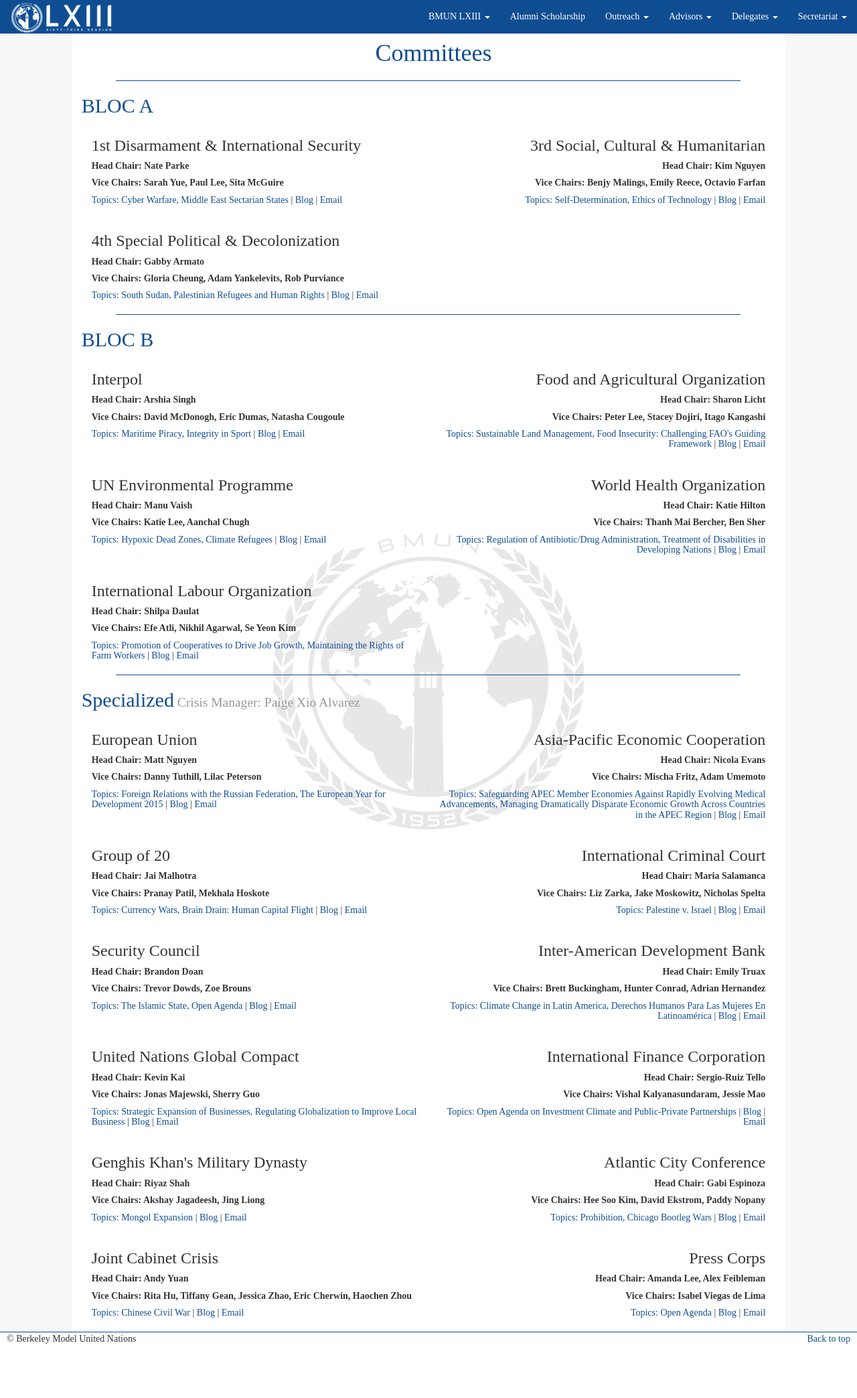
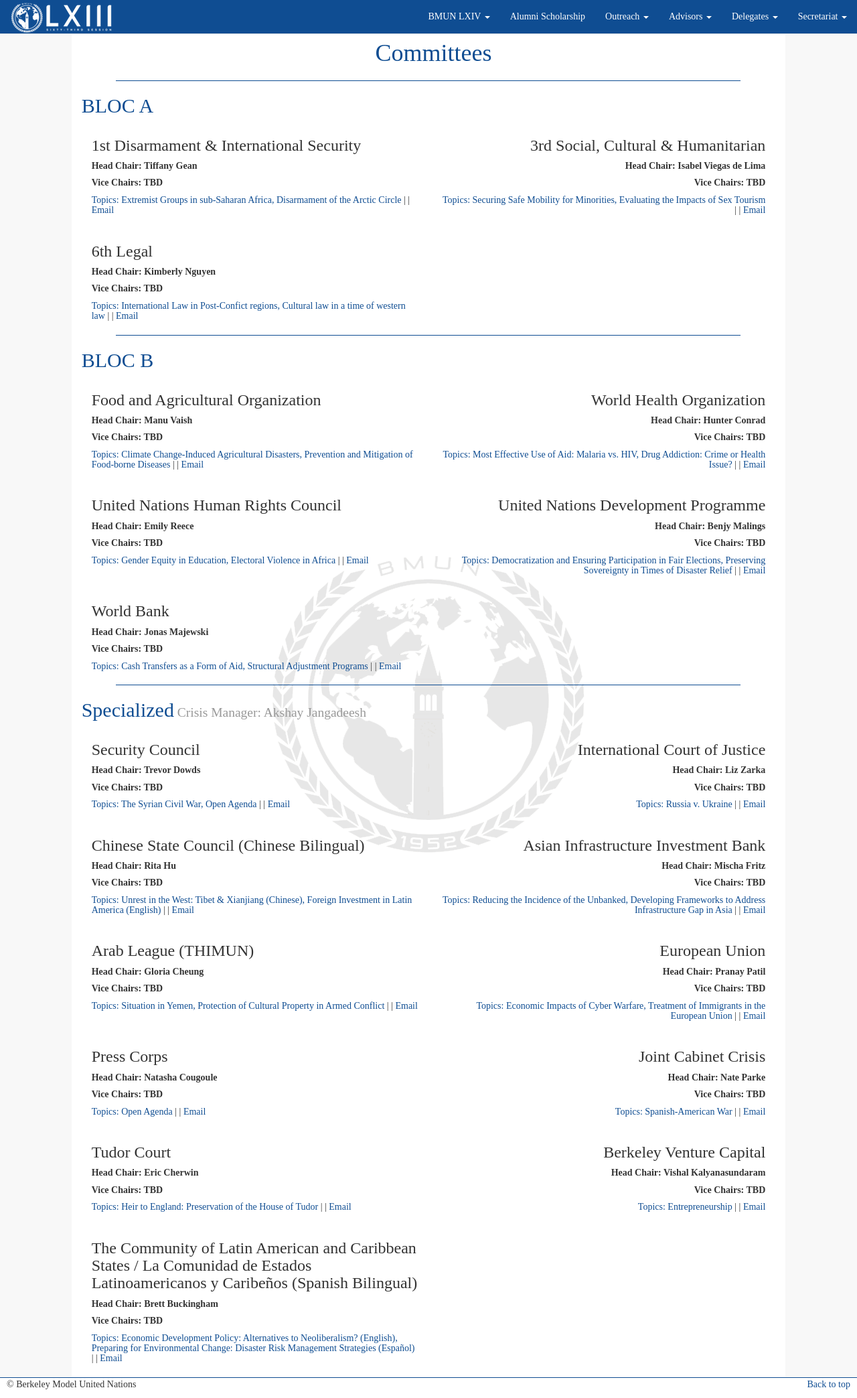
Before and after one commit to nathanielparke/website, a PHP site: page /Committees.php in a window 1280 px wide. Shown: the whole page at 67% size. Before the commit the page ends 2006 px from the top, so only its background shows below. Run offline with PHP 8.4, Linux system fonts and the light colour scheme; some libraries are stand-ins or nearby versions.

Commit message:
Changes made to reflect 64 update

```diff
--- a/Committees.php
+++ b/Committees.php
@@ -6,7 +6,7 @@
 <!-- Marketing Container -->
 <div class="container">
     <div class="col-md-10 col-md-offset-1 content bgimg">
-        <h1 class="content-heading">Committees</h2>
+        <h1 class="content-heading">Committees</h1>
 
             <hr>
             <h2 class="bloc-heading">BLOC A</h2>
@@ -14,23 +14,23 @@
 
             <div class="col-md-6 committee">
                 <h3 class="committee-heading"> 1st Disarmament & International Security</h3>
-                <h5><strong>Head Chair: Nate Parke</strong></h5>
-                <h5><strong>Vice Chairs: Sarah Yue, Paul Lee, Sita McGuire</h5></strong>
-                <h5><a href="img/BMUN63 DISC final.pdf">Topics: Cyber Warfare, Middle East Sectarian States</a> | <a href="http://disc.blogs.bmun.org/">Blog</a> | <a href="mailto:nparke@bmun.org" target="_blank">Email</a></h5>
+                <h5><strong>Head Chair: Tiffany Gean</strong></h5>
+                <h5><strong>Vice Chairs: TBD </h5></strong>
+                <h5><a href="ComingSoon.php">Topics: Extremist Groups in sub-Saharan Africa, Disarmament of the Arctic Circle</a> | <!-- <a href="http://disc.blogs.bmun.org/">Blog</a> -->| <a href="mailto:chief@bmun.org" target="_blank">Email</a></h5>
             </div>
 
             <div class="col-md-6 committee" style="text-align:right">
                 <h3 class="committee-heading"> 3rd Social, Cultural & Humanitarian</h3>
-                <h5><strong>Head Chair: Kim Nguyen</strong></h5>
-                <h5><strong>Vice Chairs: Benjy Malings, Emily Reece, Octavio Farfan</h5></strong>
-                <h5><a href="img/BMUN63 SOCHUM final.pdf">Topics: Self-Determination, Ethics of Technology</a> | <a href="http://sochum.blogs.bmun.org/">Blog</a> | <a href="mailto:knguyen@bmun.org" target="_blank">Email</a></h5>
+                <h5><strong>Head Chair: Isabel Viegas de Lima</strong></h5>
+                <h5><strong>Vice Chairs: TBD </h5></strong>
+                <h5><a href="ComingSoon.php">Topics: Securing Safe Mobility for Minorities, Evaluating the Impacts of Sex Tourism</a> | <!-- <a href="http://sochum.blogs.bmun.org/">Blog</a>--> | <a href="mailto:research@bmun.org" target="_blank">Email</a></h5>
             </div>
 
             <div class="col-md-6 committee" style="text-align:left">
-                <h3 class="committee-heading"> 4th Special Political & Decolonization</h3>
-                <h5><strong>Head Chair: Gabby Armato</strong></h5>
-                <h5><strong>Vice Chairs: Gloria Cheung, Adam Yankelevits, Rob Purviance</h5></strong>
-                <h5><a href="img/BMUN63 SPD final.pdf">Topics: South Sudan, Palestinian Refugees and Human Rights</a> | <a href="http://spd.blogs.bmun.org/">Blog</a> | <a href="mailto:garmato@bmun.org" target="_blank">Email</a></h5>
+                <h3 class="committee-heading"> 6th Legal</h3>
+                <h5><strong>Head Chair: Kimberly Nguyen</strong></h5>
+                <h5><strong>Vice Chairs: TBD </h5></strong>
+                <h5><a href="ComingSoon.php">Topics: International Law in Post-Confict regions, Cultural law in a time of western law</a> | <!-- <a href="http://spd.blogs.bmun.org/">Blog</a>--> | <a href="mailto:knguyen@bmun.org" target="_blank">Email</a></h5>
             </div>
 
             <hr>
@@ -38,126 +38,119 @@
             <h2 class="bloc-heading">BLOC B</h2>
 
             <div class="col-md-6 committee">
-                <h3 class="committee-heading"> Interpol</h3>
-                <h5><strong>Head Chair: Arshia Singh</strong></h5>
-                <h5><strong>Vice Chairs: David McDonogh, Eric Dumas, Natasha Cougoule</h5></strong>
-                <h5><a href="img/BMUN63 ICPO final.pdf">Topics: Maritime Piracy, Integrity in Sport</a> | <a href="http://icpo.blogs.bmun.org/">Blog</a> | <a href="mailto:asingh@bmun.org" target="_blank">Email</a></h5>
-            </div>
-
-            <div class="col-md-6 committee" style="text-align:right">
                 <h3 class="committee-heading"> Food and Agricultural Organization</h3>
-                <h5><strong>Head Chair: Sharon Licht</strong></h5>
-                <h5><strong>Vice Chairs: Peter Lee, Stacey Dojiri, Itago Kangashi</h5></strong>
-                <h5><a href="img/BMUN63 FAO final.pdf">Topics: Sustainable Land Management, Food Insecurity: Challenging FAO's Guiding Framework</a> | <a href="http://fao.blogs.bmun.org/">Blog</a> | <a href="mailto:slicht@bmun.org" target="_blank">Email</a></h5>
-            </div>
-
-            <div class="col-md-6 committee">
-                <h3 class="committee-heading"> UN Environmental Programme</h3>
                 <h5><strong>Head Chair: Manu Vaish</strong></h5>
-                <h5><strong>Vice Chairs: Katie Lee, Aanchal Chugh</h5></strong>
-                <h5><a href="img/BMUN63 UNEP final.pdf">Topics: Hypoxic Dead Zones, Climate Refugees</a> | <a href="http://unep.blogs.bmun.org/">Blog</a> | <a href="mailto:mvaish@bmun.org" target="_blank">Email</a></h5>
+                <h5><strong>Vice Chairs: TBD</h5></strong>
+                <h5><a href="ComingSoon.php">Topics: Climate Change-Induced Agricultural Disasters, Prevention and Mitigation of Food-borne Diseases</a> | <!-- <a href="http://icpo.blogs.bmun.org/">Blog</a>--> | <a href="mailto:mvaish@bmun.org" target="_blank">Email</a></h5>
             </div>
 
             <div class="col-md-6 committee" style="text-align:right">
                 <h3 class="committee-heading"> World Health Organization</h3>
-                <h5><strong>Head Chair: Katie Hilton</strong></h5>
-                <h5><strong>Vice Chairs: Thanh Mai Bercher, Ben Sher</h5></strong>
-                <h5><a href="img/BMUN63 WHO final.pdf">Topics: Regulation of Antibiotic/Drug Administration, Treatment of Disabilities in Developing Nations</a> | <a href="http://who.blogs.bmun.org/">Blog</a> | <a href="mailto:khilton@bmun.org" target="_blank">Email</a></h5>
+                <h5><strong>Head Chair: Hunter Conrad</strong></h5>
+                <h5><strong>Vice Chairs: TBD</h5></strong>
+                <h5><a href="ComingSoon.php">Topics: Most Effective Use of Aid: Malaria vs. HIV, Drug Addiction: Crime or Health Issue?</a> | <!-- <a href="http://fao.blogs.bmun.org/">Blog</a>--> | <a href="mailto:hconrad@bmun.org" target="_blank">Email</a></h5>
             </div>
 
             <div class="col-md-6 committee">
-                <h3 class="committee-heading"> International Labour Organization</h3>
-                <h5><strong>Head Chair: Shilpa Daulat</strong></h5>
-                <h5><strong>Vice Chairs: Efe Atli, Nikhil Agarwal, Se Yeon Kim</h5></strong>
-                <h5><a href="img/BMUN63 ILO final.pdf">Topics: Promotion of Cooperatives to Drive Job Growth, Maintaining the Rights of Farm Workers</a> | <a href="http://ilo.blogs.bmun.org/">Blog</a> | <a href="mailto:sdaulat@bmun.org" target="_blank">Email</a></h5>
+                <h3 class="committee-heading"> United Nations Human Rights Council</h3>
+                <h5><strong>Head Chair: Emily Reece</strong></h5>
+                <h5><strong>Vice Chairs: TBD</h5></strong>
+                <h5><a href="ComingSoon.php">Topics: Gender Equity in Education, Electoral Violence in Africa</a> | <!-- <a href="http://unep.blogs.bmun.org/">Blog</a>--> | <a href="mailto:ereece@bmun.org" target="_blank">Email</a></h5>
+            </div>
+
+            <div class="col-md-6 committee" style="text-align:right">
+                <h3 class="committee-heading"> United Nations Development Programme</h3>
+                <h5><strong>Head Chair: Benjy Malings</strong></h5>
+                <h5><strong>Vice Chairs: TBD</h5></strong>
+                <h5><a href="ComingSoon.php">Topics: Democratization and Ensuring Participation in Fair Elections, Preserving Sovereignty in Times of Disaster Relief</a> | <!-- <a href="http://who.blogs.bmun.org/">Blog</a>--> | <a href="mailto:outreach@bmun.org" target="_blank">Email</a></h5>
+            </div>
+
+            <div class="col-md-6 committee">
+                <h3 class="committee-heading"> World Bank</h3>
+                <h5><strong>Head Chair: Jonas Majewski</strong></h5>
+                <h5><strong>Vice Chairs: TBD</h5></strong>
+                <h5><a href="ComingSoon.php">Topics: Cash Transfers as a Form of Aid, Structural Adjustment Programs</a> | <!-- <a href="http://ilo.blogs.bmun.org/">Blog</a>--> | <a href="mailto:jmajewski@bmun.org" target="_blank">Email</a></h5>
             </div>
 
             <hr>
 
-            <h2 class="bloc-heading">Specialized<small> Crisis Manager: Paige Xio Alvarez</small></h2>
+            <h2 class="bloc-heading">Specialized<small> Crisis Manager: Akshay Jangadeesh</small></h2>
 
             <div class="col-md-6 committee">
-                <h3 class="committee-heading"> European Union</h3>
-                <h5><strong>Head Chair: Matt Nguyen</strong></h5>
-                <h5><strong>Vice Chairs: Danny Tuthill, Lilac Peterson</h5></strong>
-                <h5><a href="img/BMUN63 EU final.pdf">Topics: Foreign Relations with the Russian Federation, The European Year for Development 2015</a> | <a href="http://eu.blogs.bmun.org/">Blog</a> | <a href="mailto:mnguyen@bmun.org" target="_blank">Email</a></h5>
+                <h3 class="committee-heading"> Security Council</h3>
+                <h5><strong>Head Chair: Trevor Dowds</strong></h5>
+                <h5><strong>Vice Chairs: TBD</h5></strong>
+                <h5><a href="ComingSoon.php">Topics: The Syrian Civil War, Open Agenda</a> | <!-- <a href="http://eu.blogs.bmun.org/">Blog</a>--> | <a href="mailto:tdowds@bmun.org" target="_blank">Email</a></h5>
             </div>
 
              <div class="col-md-6 committee" style="text-align:right">
-                <h3 class="committee-heading"> Asia-Pacific Economic Cooperation</h3>
-                <h5><strong>Head Chair: Nicola Evans</strong></h5>
-                <h5><strong>Vice Chairs: Mischa Fritz, Adam Umemoto</h5></strong>
-                <h5><a href="img/BMUN63 APEC final.pdf">Topics: Safeguarding APEC Member Economies Against Rapidly Evolving Medical Advancements, Managing Dramatically Disparate Economic Growth Across Countries in the APEC Region </a> | <a href="http://apec.blogs.bmun.org/">Blog</a> | <a href="mailto:nevans@bmun.org" target="_blank">Email</a></h5>
+                <h3 class="committee-heading"> International Court of Justice</h3>
+                <h5><strong>Head Chair: Liz Zarka</strong></h5>
+                <h5><strong>Vice Chairs: TBD</h5></strong>
+                <h5><a href="ComingSoon.php">Topics: Russia v. Ukraine</a> | <!--<a href="http://idb.blogs.bmun.org/">Blog</a> --> | <a href="mailto:lzarka@bmun.org" target="_blank">Email</a></h5>
             </div>
 
             <div class="col-md-6 committee">
-                <h3 class="committee-heading"> Group of 20</h3>
-                <h5><strong>Head Chair: Jai Malhotra</strong></h5>
-                <h5><strong>Vice Chairs: Pranay Patil, Mekhala Hoskote</h5></strong>
-                <h5><a href="img/BMUN63 G20 final.pdf">Topics: Currency Wars, Brain Drain: Human Capital Flight</a> | <a href="http://g20.blogs.bmun.org/">Blog</a> | <a href="mailto:jmalhotra@bmun.org" target="_blank">Email</a></h5>
+                <h3 class="committee-heading"> Chinese State Council (Chinese Bilingual)</h3>
+                <h5><strong>Head Chair: Rita Hu</strong></h5>
+                <h5><strong>Vice Chairs: TBD</h5></strong>
+                <h5><a href="ComingSoon.php">Topics: Unrest in the West: Tibet & Xianjiang (Chinese), Foreign Investment in Latin America (English)</a> | <!-- <a href="http://g20.blogs.bmun.org/">Blog</a>--> | <a href="mailto:info@bmun.org" target="_blank">Email</a></h5>
             </div>
 
             <div class="col-md-6 committee" style="text-align:right">
-                <h3 class="committee-heading"> International Criminal Court</h3>
-                <h5><strong>Head Chair: Maria Salamanca</strong></h5>
-                <h5><strong>Vice Chairs: Liz Zarka, Jake Moskowitz, Nicholas Spelta</h5></strong>
-                <h5><a href="img/BMUN63 ICC final.pdf">Topics: Palestine v. Israel</a> | <a href="http://icc.blogs.bmun.org/">Blog</a> | <a href="mailto:msalamanca@bmun.org" target="_blank">Email</a></h5>
+                <h3 class="committee-heading"> Asian Infrastructure Investment Bank</h3>
+                <h5><strong>Head Chair: Mischa Fritz</strong></h5>
+                <h5><strong>Vice Chairs: TBD</h5></strong>
+                <h5><a href="ComingSoon.php">Topics: Reducing the Incidence of the Unbanked, Developing Frameworks to Address Infrastructure Gap in Asia</a> | <!-- <a href="http://icc.blogs.bmun.org/">Blog</a>--> | <a href="mailto:treasurer@bmun.org" target="_blank">Email</a></h5>
             </div>
 
             <div class="col-md-6 committee" >
-                <h3 class="committee-heading"> Security Council</h3>
-                <h5><strong>Head Chair: Brandon Doan</strong></h5>
-                <h5><strong>Vice Chairs: Trevor Dowds, Zoe Brouns</h5></strong>
-                <h5><a href="img/BMUN63 SC final.pdf">Topics: The Islamic State, Open Agenda</a> | <a href="http://sc.blogs.bmun.org/">Blog</a> | <a href="mailto:bdoan@bmun.org" target="_blank">Email</a></h5>
+                <h3 class="committee-heading"> Arab League (THIMUN)</h3>
+                <h5><strong>Head Chair: Gloria Cheung</strong></h5>
+                <h5><strong>Vice Chairs: TBD</h5></strong>
+                <h5><a href="ComingSoon.php">Topics: Situation in Yemen, Protection of Cultural Property in Armed Conflict</a> | <!-- <a href="http://sc.blogs.bmun.org/">Blog</a>--> | <a href="mailto:gcheung@bmun.org" target="_blank">Email</a></h5>
             </div>
 
             <div class="col-md-6 committee" style="text-align:right">
-                <h3 class="committee-heading"> Inter-American Development Bank</h3>
-                <h5><strong>Head Chair: Emily Truax</strong></h5>
-                <h5><strong>Vice Chairs: Brett Buckingham, Hunter Conrad, Adrian Hernandez</h5></strong>
-                <h5><a href="img/BMUN63 IDB final.pdf">Topics: Climate Change in Latin America, Derechos Humanos Para Las Mujeres En Latinoamérica</a> | <a href="http://idb.blogs.bmun.org/">Blog</a> | <a href="mailto:etruax@bmun.org" target="_blank">Email</a></h5>
+                <h3 class="committee-heading"> European Union</h3>
+                <h5><strong>Head Chair: Pranay Patil</strong></h5>
+                <h5><strong>Vice Chairs: TBD</h5></strong>
+                <h5><a href="ComingSoon.php">Topics: Economic Impacts of Cyber Warfare, Treatment of Immigrants in the European Union</a> | <!-- <a href="http://ifc.blogs.bmun.org/">Blog</a> --> | <a href="mailto:ppatil@bmun.org" target="_blank">Email</a></h5>
+            </div>
+
+            <div class="col-md-6 committee" >
+                <h3 class="committee-heading"> Press Corps</h3>
+                <h5><strong>Head Chair: Natasha Cougoule</strong></h5>
+                <h5><strong>Vice Chairs: TBD</h5></strong>
+                <h5><a href="ComingSoon.php">Topics: Open Agenda</a> | <!-- <a href="http://khan.blogs.bmun.org/">Blog</a> --> | <a href="mailto:ncougoule@bmun.org" target="_blank">Email</a></h5>
+            </div>
+
+            <div class="col-md-6 committee" style="text-align:right">
+                <h3 class="committee-heading"> Joint Cabinet Crisis</h3>
+                <h5><strong>Head Chair: Nate Parke</strong></h5>
+                <h5><strong>Vice Chairs: TBD</h5></strong>
+                <h5><a href="ComingSoon.php">Topics: Spanish-American War</a> | <!-- <a href="http://jcc.blogs.bmun.org/">Blog</a>--> | <a href="mailto:tech@bmun.org" target="_blank">Email</a></h5>
             </div>
 
             <div class="col-md-6 committee">
-                <h3 class="committee-heading"> United Nations Global Compact</h3>
-                <h5><strong>Head Chair: Kevin Kai</strong></h5>
-                <h5><strong>Vice Chairs: Jonas Majewski, Sherry Guo</h5></strong>
-                <h5><a href="img/BMUN63 UNGC final.pdf">Topics: Strategic Expansion of Businesses, Regulating Globalization to Improve Local Business</a> | <a href="http://ungc.blogs.bmun.org/">Blog</a> | <a href="mailto:research@bmun.org" target="_blank">Email</a></h5>
+                <h3 class="committee-heading"> Tudor Court</h3>
+                <h5><strong>Head Chair: Eric Cherwin</strong></h5>
+                <h5><strong>Vice Chairs: TBD</h5></strong>
+                <h5><a href="ComingSoon.php">Topics: Heir to England: Preservation of the House of Tudor</a> | <!--<a href="http://press.blogs.bmun.org/">Blog</a>--> | <a href="mailto:echerwin@bmun.org" target="_blank">Email</a></h5>
             </div>
 
             <div class="col-md-6 committee" style="text-align:right">
-                <h3 class="committee-heading"> International Finance Corporation</h3>
-                <h5><strong>Head Chair: Sergio-Ruiz Tello</strong></h5>
-                <h5><strong>Vice Chairs: Vishal Kalyanasundaram, Jessie Mao</h5></strong>
-                <h5><a href="img/BMUN63 IFC final.pdf">Topics: Open Agenda on Investment Climate and Public-Private Partnerships</a> | <a href="http://ifc.blogs.bmun.org/">Blog</a> | <a href="mailto:sruiztello@bmun.org" target="_blank">Email</a></h5>
+                <h3 class="committee-heading"> Berkeley Venture Capital</h3>
+                <h5><strong>Head Chair: Vishal Kalyanasundaram</strong></h5>
+                <h5><strong>Vice Chairs: TBD</h5></strong>
+                <h5><a href="ComingSoon.php">Topics: Entrepreneurship</a> | <!-- <a href="http://press.blogs.bmun.org/">Blog</a>--> | <a href="mailto:vkal@bmun.org" target="_blank">Email</a></h5>
             </div>
 
             <div class="col-md-6 committee">
-                <h3 class="committee-heading"> Genghis Khan's Military Dynasty</h3>
-                <h5><strong>Head Chair: Riyaz Shah</strong></h5>
-                <h5><strong>Vice Chairs: Akshay Jagadeesh, Jing Liong</h5></strong>
-                <h5><a href="img/BMUN63 KHAN final.pdf">Topics: Mongol Expansion</a> | <a href="http://khan.blogs.bmun.org/">Blog</a> | <a href="mailto:chief@bmun.org" target="_blank">Email</a></h5>
-            </div>
-
-            <div class="col-md-6 committee" style="text-align:right">
-                <h3 class="committee-heading"> Atlantic City Conference</h3>
-                <h5><strong>Head Chair: Gabi Espinoza</strong></h5>
-                <h5><strong>Vice Chairs: Hee Soo Kim, David Ekstrom, Paddy Nopany</h5></strong>
-                <h5><a href="img/BMUN63 ACC final.pdf">Topics: Prohibition, Chicago Bootleg Wars</a> | <a href="http://acc.blogs.bmun.org/">Blog</a> | <a href="mailto:outreach@bmun.org" target="_blank">Email</a></h5>
-            </div>
-
-            <div class="col-md-6 committee">
-                <h3 class="committee-heading"> Joint Cabinet Crisis</h3>
-                <h5><strong>Head Chair: Andy Yuan</strong></h5>
-                <h5><strong>Vice Chairs: Rita Hu, Tiffany Gean, Jessica Zhao, Eric Cherwin, Haochen Zhou</h5></strong>
-                <h5><a href="img/BMUN63 JCC final.pdf">Topics: Chinese Civil War</a> | <a href="http://jcc.blogs.bmun.org/">Blog</a> | <a href="mailto:ayuan@bmun.org" target="_blank">Email</a></h5>
-            </div>
-
-            <div class="col-md-6 committee" style="text-align:right">
-                <h3 class="committee-heading"> Press Corps</h3>
-                <h5><strong>Head Chair: Amanda Lee, Alex Feibleman</strong></h5>
-                <h5><strong>Vice Chairs: Isabel Viegas de Lima</h5></strong>
-                <h5><a href="img/BMUN63 PRESS final.pdf">Topics: Open Agenda</a> | <a href="http://press.blogs.bmun.org/">Blog</a> | <a href="mailto:alee@bmun.org" target="_blank">Email</a></h5>
+                <h3 class="committee-heading"> The Community of Latin American and Caribbean States / La Comunidad de Estados Latinoamericanos y Caribeños (Spanish Bilingual)</h3>
+                <h5><strong>Head Chair: Brett Buckingham</strong></h5>
+                <h5><strong>Vice Chairs: TBD</h5></strong>
+                <h5><a href="ComingSoon.php">Topics: Economic Development Policy: Alternatives to Neoliberalism? (English), Preparing for Environmental Change:  Disaster Risk Management Strategies (Español) </a> | <!-- <a href="http://apec.blogs.bmun.org/">Blog</a>--> | <a href="mailto:ops@bmun.org" target="_blank">Email</a></h5>
             </div>
 
     </div>
--- a/html/navbar.html
+++ b/html/navbar.html
@@ -16,18 +16,18 @@
 
                 <li class="dropdown">
                     <a href="#" class="dropdown-toggle" data-toggle="dropdown">
-                        BMUN LXIII <span class="caret"></span>
+                        BMUN LXIV <span class="caret"></span>
                     </a>
                     <ul class="dropdown-menu">
-                        <li><a href="SG_Letter.php">SG Welcome</a></li>
-                        <li><a href="BMUN_Recap.php">BMUN LXII Recap</a></li>
+                        <li><a href="ComingSoon.php">SG Welcome</a></li>
+                        <li><a href="BMUN_Recap.php">BMUN LXIII Recap</a></li>
                         <li><a href="Conference_Cause.php">Conference Cause</a></li>
                         <li><a href="Committees.php">Committees</a></li>
                     </ul>
                 </li>
 
                 <li class="active">
-                    <a href="Scholarship.php">
+                    <a href="ComingSoon.php">
                         Alumni Scholarship
                     </a>
                 </li>
@@ -39,7 +39,7 @@
                     <ul class="dropdown-menu">
                         <li><a href="Outreach_Letter.php">Outreach Welcome</a></li>
                         <li><a href="Outreach_Session.php">Outreach Sessions</a></li>
-                        <li><a href="Delegate_Workshop.php">Delegate Workshop</a></li>
+                        <li><a href="ComingSoon.php">Delegate Workshop</a></li>
                         <!-- <li><a href="Coming_Soon.php">DW Registration</a></li> -->
                     </ul>
                 </li>
@@ -51,11 +51,9 @@
                     <ul class="dropdown-menu">
                         <li><a href="http://www.huxley.bmun.org">Registration</a></li>
                         <li><a href="Advisor_FAQs.php">Advisor FAQs</a></li>
-                        <li><a href="Timeline.php">Timeline</a></li>
-                        <li><a href="Mailings.php">Mailings</a></li>
+                        <li><a href="ComingSoon.php">Timeline</a></li>
+                        <li><a href="ComingSoon.php">Mailings</a></li>
                         <li><a href="img/Advisor_Guide.pdf">Advisor Guide</a></li>
-                        <li><a href="https://docs.google.com/forms/d/1zSi7rbkClXiDFjaaVcR1HC2Eeip-bp4bS6jdMpeI--Q/viewform">Waitlist Delegate Name Submission Form</a></li>
-                        <li><a href="https://docs.google.com/forms/d/1B2Jb8A8q8sZsS1ANuW9V9fuBn6tNguyNL6xRsaVntjE/closedform">Opening Ceremony Ticket Reservation</a></li>
                     </ul>
                 </li>
 
@@ -65,12 +63,8 @@
                     </a>
                     <ul class="dropdown-menu">
                         <li><a href="Delegate_Welcome.php">Delegate Welcome</a></li>
-                        <li><a href="img/BMUN63_Conference_Guide.pdf">Conference Guide</a></li>
                         <li><a href="ComingSoon.php">Delegate Guide</a></li>
                         <li><a href="ComingSoon.php">Delegate FAQs</a></li>
-                        <li><a href="img/Position_Paper_Rubric.pdf">Position Paper Guidelines</a></li>
-                        <li><a href="https://docs.google.com/a/bmun.org/forms/d/1wV_dqEJqcJ8a1fvmXeJ1dvJEAR1VCuaQiufW6nQIaHE/viewform">Position Paper Submission</a></li>
-                        <li><a href="https://app.waiverforever.com/pending/hghlr0D41V1386711489">Delegate Waiver Form</a></li>
                     </ul>
                 </li>
 
@@ -79,7 +73,7 @@
                         Secretariat <span class="caret"></span>
                     </a>
                     <ul class="dropdown-menu">
-                        <li><a href="Golden_Bears_Letter.php">New Bears Welcome</a></li>
+                        <li><a href="ComingSoon.php">New Bears Welcome</a></li>
                         <li><a href="Officers.php">Officers</a></li>
                         <li><a href="Secretariat.php">Members</a></li>
                         <li><a href="http://tinyurl.com/bmunmailing">Recruitment Mailing</a></li>
```
Lines whose indentation alone changed are shown as unchanged.
